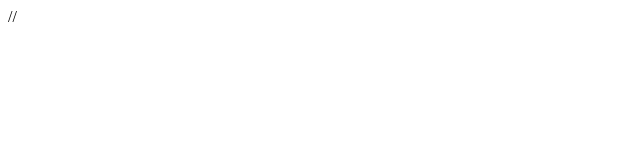
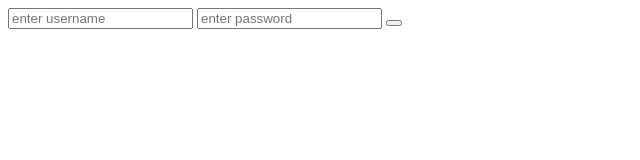
Before and after one commit to samgcode/Highscore_Database, a plain HTML site: page index.html in a window 1280 px wide. Shown: the whole page, without its empty margins (0-640 px from the left). Drawn offline with Linux system fonts and the light colour scheme.

Commit message:
added html for home page

```diff
--- a/app.js
+++ b/app.js
@@ -0,0 +1 @@
+console.log("test");
--- a/index.html
+++ b/index.html
@@ -1 +1,18 @@
-//
+<!DOCTYPE html>
+<html>
+  <head>
+    <title>High score app</title>
+  </head>
+  <body>
+    <div class="wrapper">
+      <header>
+        <form id="registrar">
+          <input type="text" name="username" placeholder="enter username">
+          <input type="text" name="password" placeholder="enter password">
+          <button type="submit" name="button"></button>
+        </form>
+      </header>
+    </div>
+    <script type="text/javascript" src="app.js"></script>
+  </body>
+</html>
```
